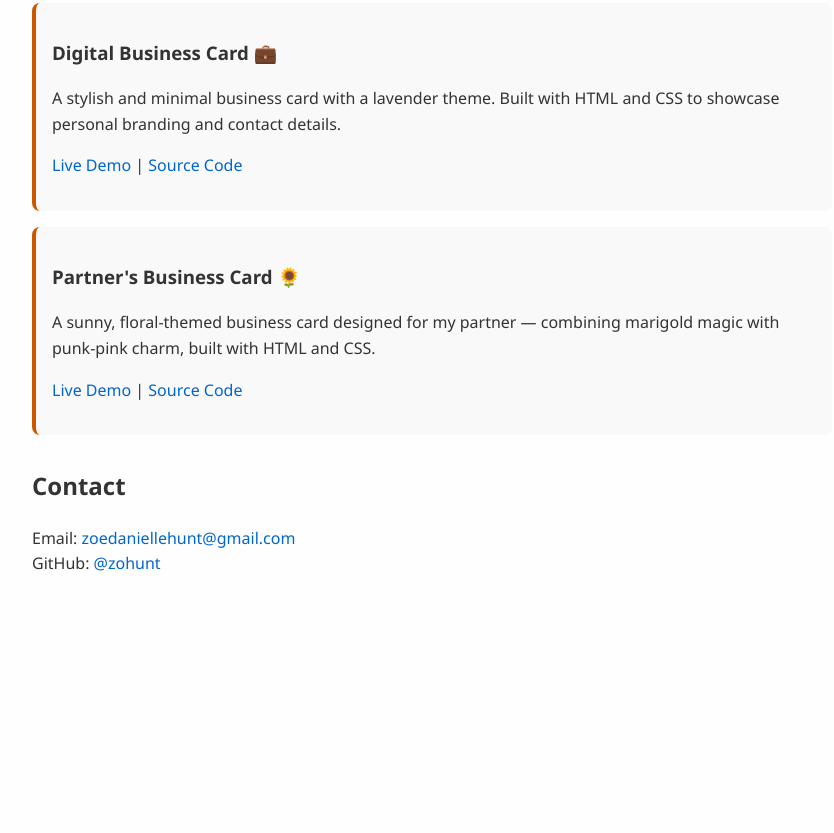
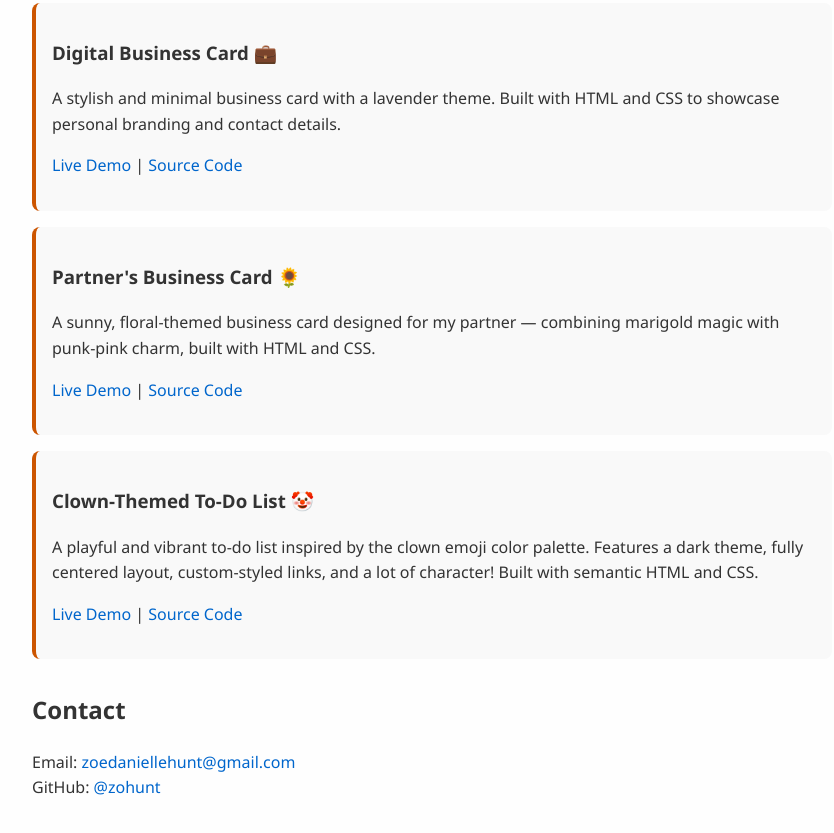
Before and after one commit to zohunt/Zoe-Hunt, a plain HTML site: page index.html in a window 1280 px wide. Shown: the part 1069-1902 px from the top of the page, without its empty margins (208-1042 px from the left). Before the commit the page ends 1710 px from the top, so only its background shows below. Drawn offline with Linux system fonts and the light colour scheme.

Commit message:
Update index.html

```diff
--- a/index.html
+++ b/index.html
@@ -101,6 +101,15 @@
   </p>
 </div>
 
+    <div class="project">
+  <h3>Clown-Themed To-Do List 🤡</h3>
+  <p>A playful and vibrant to-do list inspired by the clown emoji color palette. Features a dark theme, fully centered layout, custom-styled links, and a lot of character! Built with semantic HTML and CSS.</p>
+  <p>
+    <a href="https://zohunt.github.io/clown-to-do/" target="_blank" rel="noopener noreferrer">Live Demo</a> |
+    <a href="https://github.com/zohunt/clown-to-do" target="_blank" rel="noopener noreferrer">Source Code</a>
+  </p>
+</div>
+
     <!-- Add more projects here -->
 
   </section>
```
